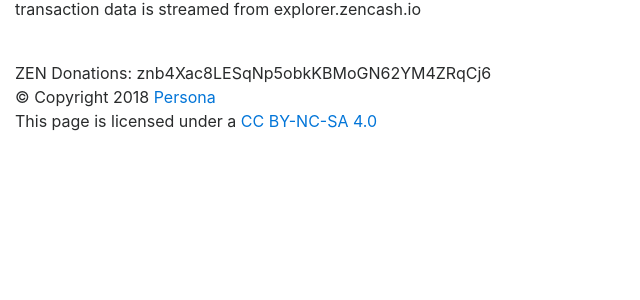
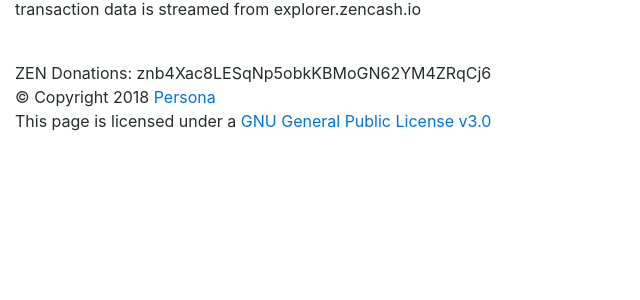
Before and after one commit to PersonaOnTheRun/zen-historical-tool, a Flask app: page / in a window 1280 px wide. Shown: the part 283-583 px from the top of the page, without its empty margins (0-640 px from the left). Run offline with Flask 2, Linux system fonts and the light colour scheme; some libraries are stand-ins or nearby versions.

Commit message:
Update index.html

```diff
--- a/templates/index.html
+++ b/templates/index.html
@@ -23,7 +23,7 @@
         {% block footer %}
         <div>ZEN Donations: znb4Xac8LESqNp5obkKBMoGN62YM4ZRqCj6</div>
         <div>&copy; Copyright 2018 <a href="https://github.com/PersonaOnTheRun/zen-historical-tool">Persona</a></div>
-        <div>This page is licensed under a <a href="https://creativecommons.org/licenses/by-nc-sa/4.0">CC BY-NC-SA 4.0</a></div>
+        <div>This page is licensed under a <a href="https://choosealicense.com/licenses/gpl-3.0/">GNU General Public License v3.0</a></div>
         {% endblock %}
     </div>
 </body>
```
